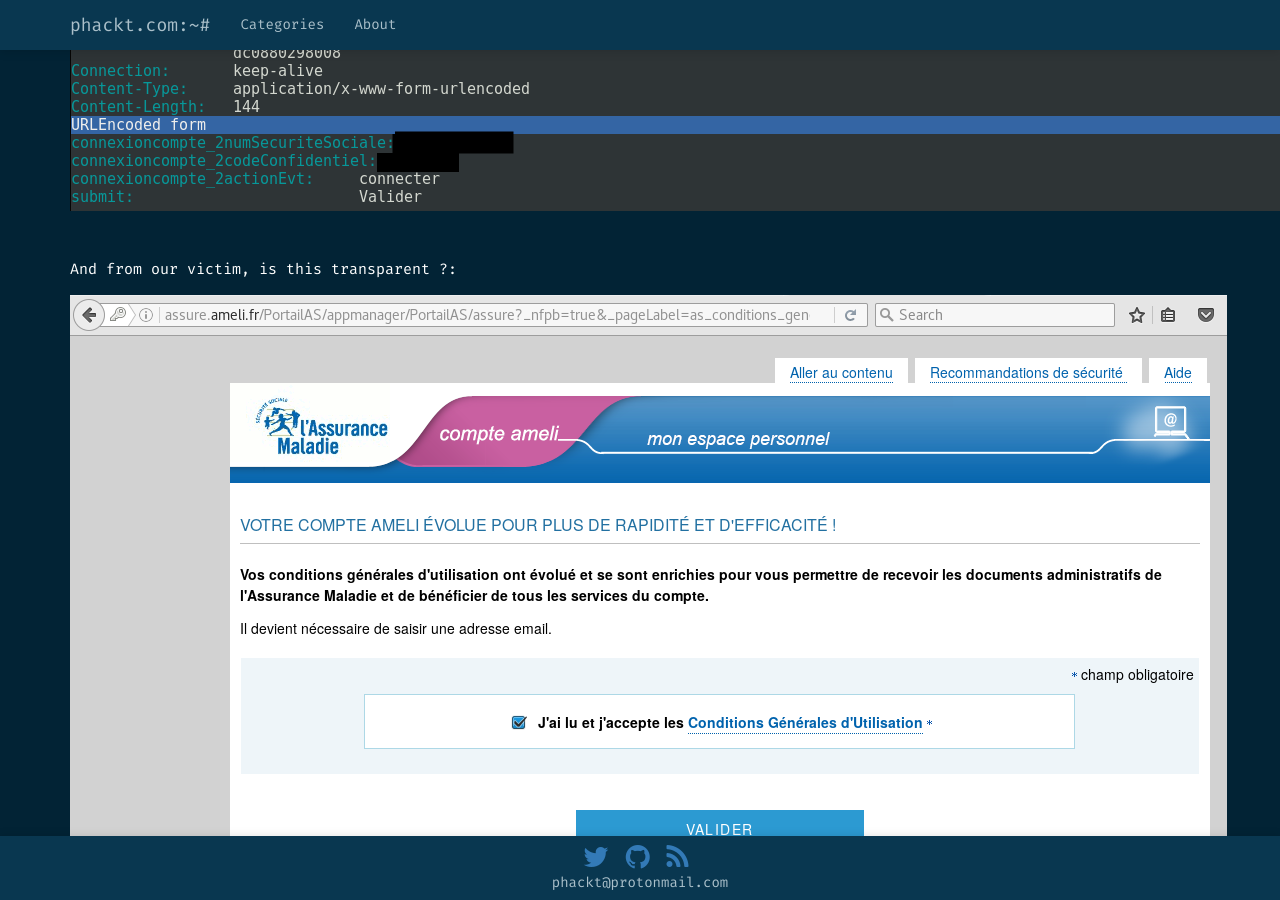
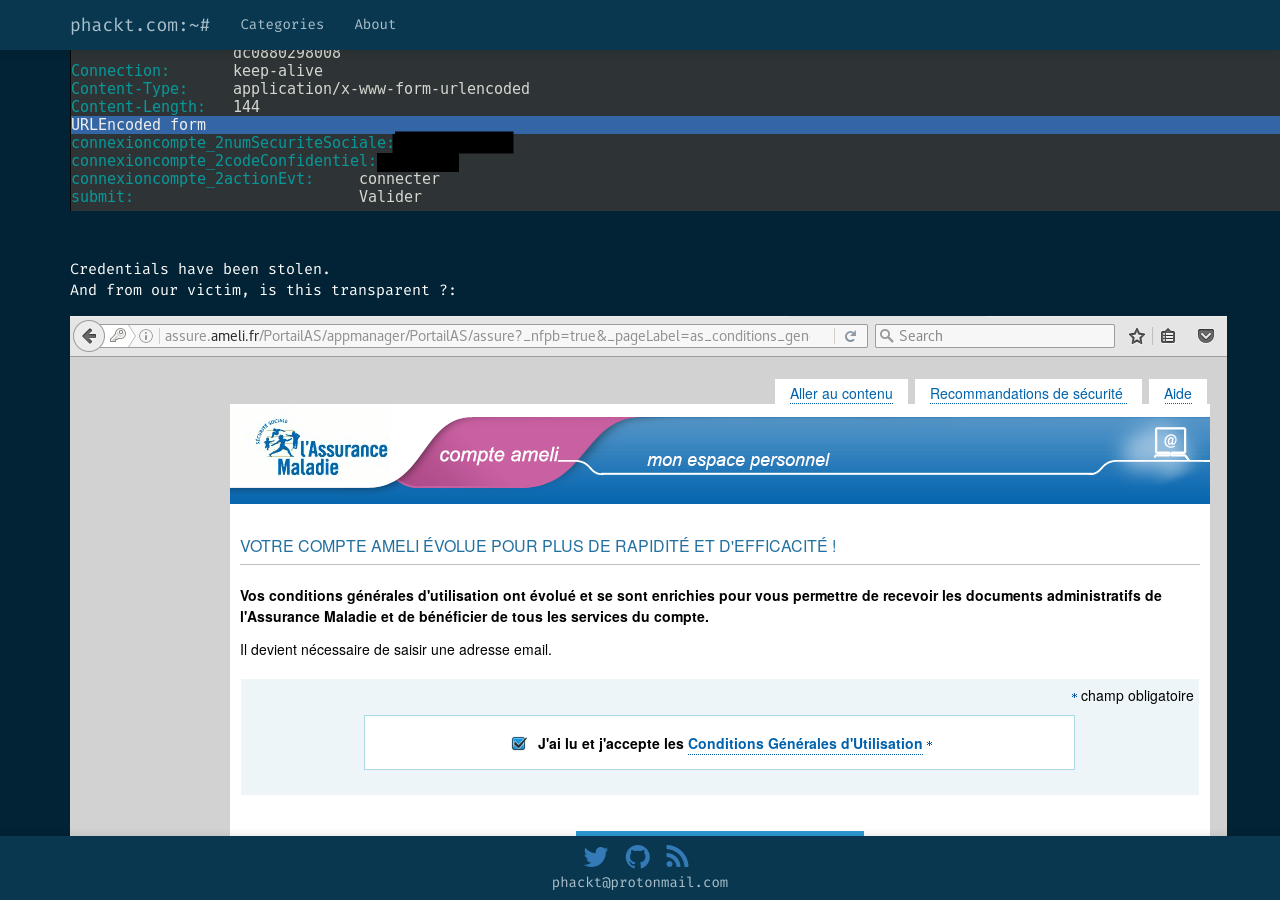
Before and after one commit to phackt/phackt.github.io, a Jekyll site: the page built from _posts/2017-03-27-mitm-non-hsts-example.markdown, in a window 1280 px wide and 900 px high, scrolled down 7956 px. Built offline with Jekyll 4.4.1, drawn with Linux system fonts in a browser that asks for light colours; nearby versions of some CDN libraries; some web fonts are replaced; comment, search, counter and statistics services are not loaded.

Commit message:
update posts

```diff
--- a/_posts/2017-03-27-mitm-non-hsts-example.markdown
+++ b/_posts/2017-03-27-mitm-non-hsts-example.markdown
@@ -151,6 +151,7 @@ Don't be impatient, the victim will log in a few seconds.
 In our proxy we can see the post request. Let's check the details:
 ![pic9]({{ site.url }}/public/images/mitm-example/pic9.png)
 
+Credentials have been stolen.
 And from our victim, is this transparent ?:
 ![pic10]({{ site.url }}/public/images/mitm-example/pic10.png)
 
```
